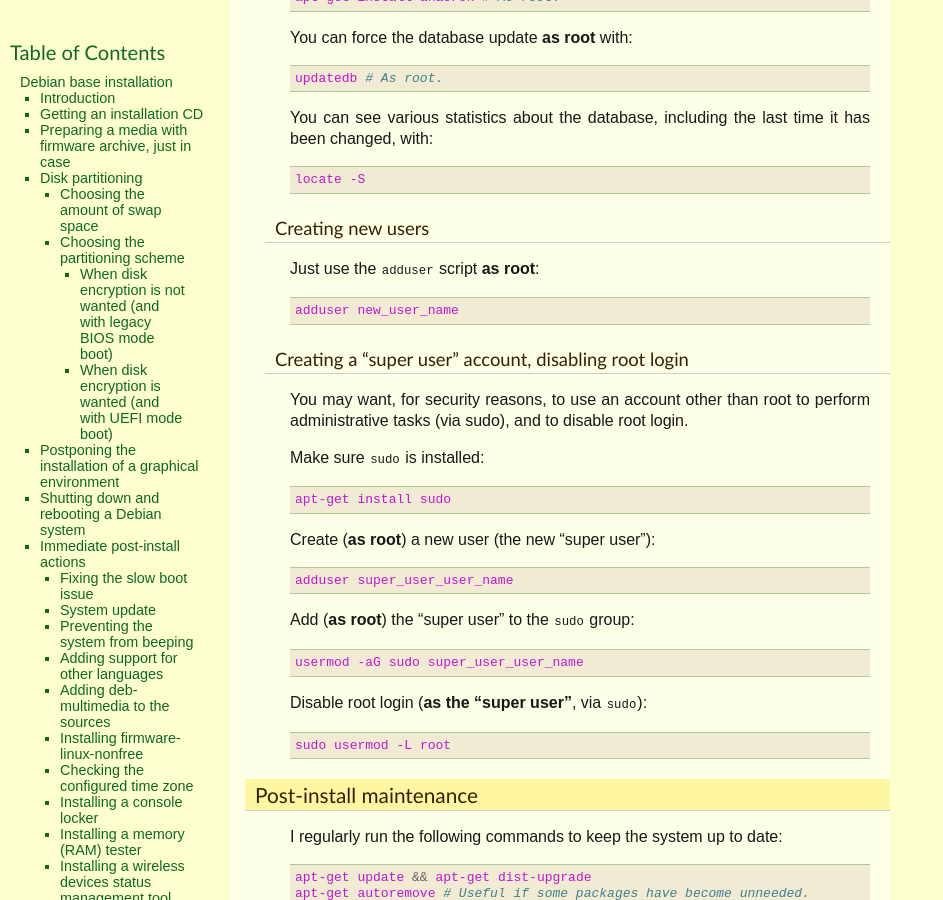
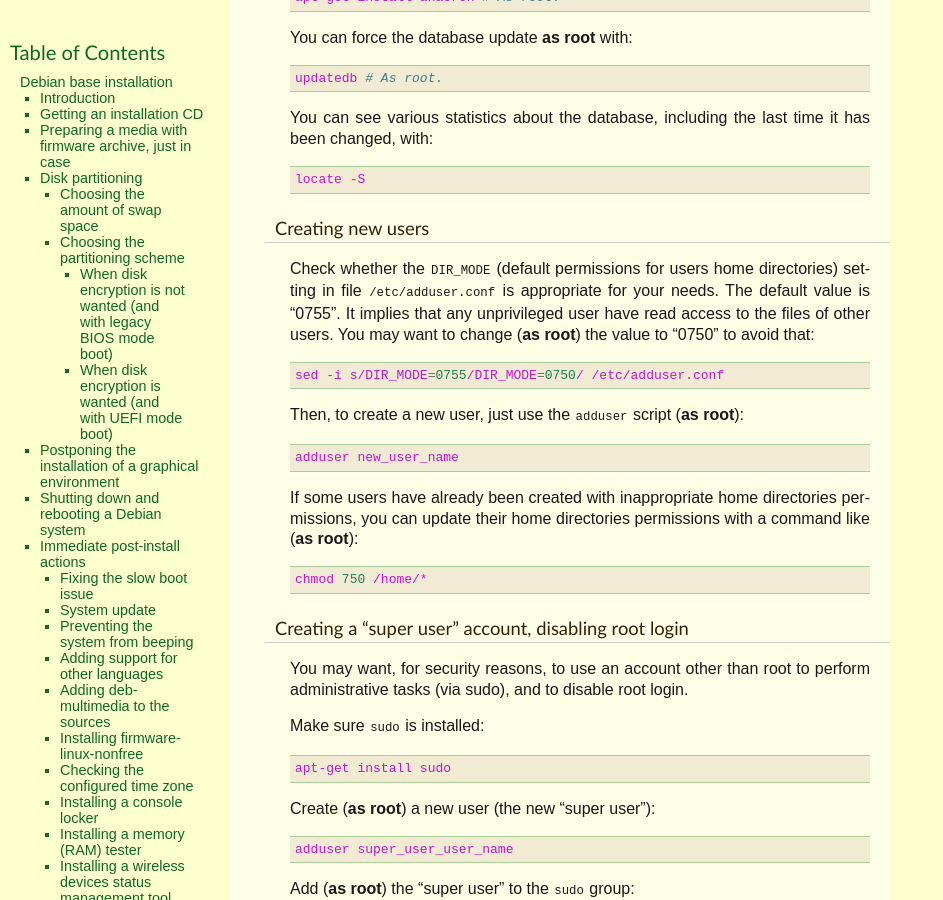
Before and after one commit to thierr26/thierr26_personal_notes_sphinx_sources, a Sphinx documentation site: the page built from source/debian_base_install.rst, in a window 1280 px wide and 900 px high, scrolled down 8413 px. Shown: the whole window, without its empty margins (0-943 px from the left). Built offline with Sphinx 7.4.7, drawn with Linux system fonts in a browser that asks for light colours.

Commit message:
Warn about DIR_MODE in /etc/adduser.conf

```diff
--- a/source/debian_base_install.rst
+++ b/source/debian_base_install.rst
@@ -537,10 +537,26 @@ Creating new users
 
 .. index::
   single: adduser
+  single: /etc/adduser.conf
+  single: chmod
 
-Just use the ``adduser`` script **as root**::
+Check whether the ``DIR_MODE`` (default permissions for users home directories)
+setting in file ``/etc/adduser.conf`` is appropriate for your needs. The
+default value is "0755". It implies that any unprivileged user have read access
+to the files of other users. You may want to change (**as root**) the value to
+"0750" to avoid that::
+
+  sed -i s/DIR_MODE=0755/DIR_MODE=0750/ /etc/adduser.conf
+
+Then, to create a new user, just use the ``adduser`` script (**as root**)::
 
   adduser new_user_name
+
+If some users have already been created with inappropriate home directories
+permissions, you can update their home directories permissions with a command
+like (**as root**)::
+
+  chmod 750 /home/*
 
 
 Creating a "super user" account, disabling root login
```
